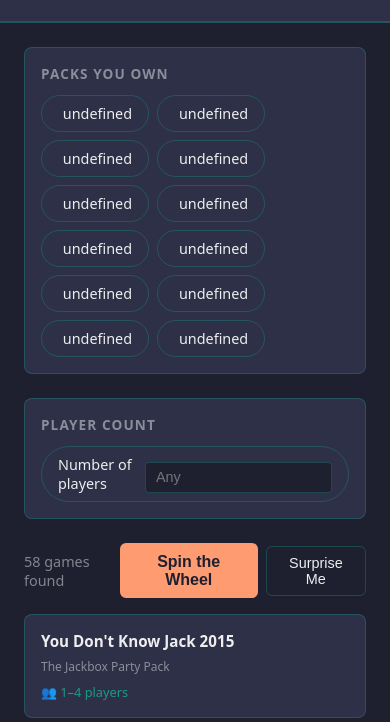
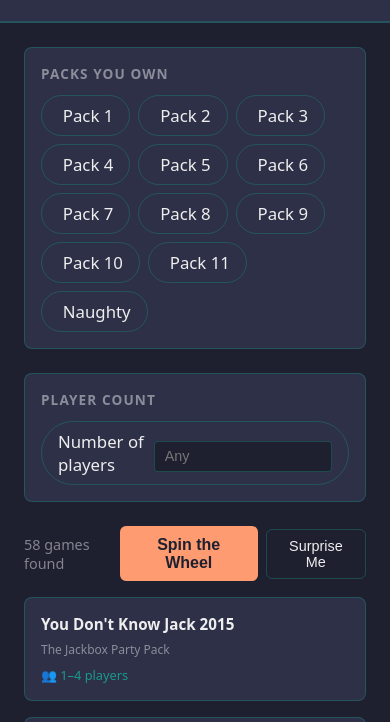
Before and after one commit to brandonmichaelpeterson/jackbox-helper, a website built with Vite: page index.html in a window 390 px wide. Shown: the part 89-811 px from the top of the page. Built offline with nearby package versions, Linux system fonts and the light colour scheme.

Commit message:
increase size of short pack names

```diff
--- a/src/data/games.ts
+++ b/src/data/games.ts
@@ -8,6 +8,7 @@ export const packs: Pack[] = [
   {
     id: 'pack-1',
     name: 'The Jackbox Party Pack',
+    shortName: 'Pack 1',
     releaseYear: 2014,
     games: [
       {
@@ -62,6 +63,7 @@ export const packs: Pack[] = [
   {
     id: 'pack-2',
     name: 'The Jackbox Party Pack 2',
+    shortName: 'Pack 2',
     releaseYear: 2015,
     games: [
       {
@@ -116,6 +118,7 @@ export const packs: Pack[] = [
   {
     id: 'pack-3',
     name: 'The Jackbox Party Pack 3',
+    shortName: 'Pack 3',
     releaseYear: 2016,
     games: [
       {
@@ -170,6 +173,7 @@ export const packs: Pack[] = [
   {
     id: 'pack-4',
     name: 'The Jackbox Party Pack 4',
+    shortName: 'Pack 4',
     releaseYear: 2018,
     games: [
       {
@@ -224,6 +228,7 @@ export const packs: Pack[] = [
   {
     id: 'pack-5',
     name: 'The Jackbox Party Pack 5',
+    shortName: 'Pack 5',
     releaseYear: 2019,
     games: [
       {
@@ -278,6 +283,7 @@ export const packs: Pack[] = [
   {
     id: 'pack-6',
     name: 'The Jackbox Party Pack 6',
+    shortName: 'Pack 6',
     releaseYear: 2020,
     games: [
       {
@@ -332,6 +338,7 @@ export const packs: Pack[] = [
   {
     id: 'pack-7',
     name: 'The Jackbox Party Pack 7',
+    shortName: 'Pack 7',
     releaseYear: 2021,
     games: [
       {
@@ -386,6 +393,7 @@ export const packs: Pack[] = [
   {
     id: 'pack-8',
     name: 'The Jackbox Party Pack 8',
+    shortName: 'Pack 8',
     releaseYear: 2022,
     games: [
       {
@@ -440,6 +448,7 @@ export const packs: Pack[] = [
   {
     id: 'pack-9',
     name: 'The Jackbox Party Pack 9',
+    shortName: 'Pack 9',
     releaseYear: 2022,
     games: [
       {
@@ -494,6 +503,7 @@ export const packs: Pack[] = [
   {
     id: 'pack-10',
     name: 'The Jackbox Party Pack 10',
+    shortName: 'Pack 10',
     releaseYear: 2023,
     games: [
       {
@@ -548,6 +558,7 @@ export const packs: Pack[] = [
   {
     id: 'pack-11',
     name: 'The Jackbox Party Pack 11',
+    shortName: 'Pack 11',
     releaseYear: 2024,
     games: [
       {
@@ -601,6 +612,7 @@ export const packs: Pack[] = [
   {
     id: 'naughty-pack',
     name: 'The Jackbox Naughty Pack',
+    shortName: 'Naughty',
     releaseYear: 2024,
     games: [
       {
--- a/src/style.css
+++ b/src/style.css
@@ -182,7 +182,7 @@ body {
     border-radius: 999px;
     padding: 0.5rem 1rem;
     margin-bottom: 0;
-    font-size: 0.9rem;
+    font-size: 1.05rem;
     cursor: pointer;
   }
 
--- a/src/types.ts
+++ b/src/types.ts
@@ -15,6 +15,7 @@ export interface Game {
 export interface Pack {
   id: string;
   name: string;
+  shortName: string;
   releaseYear: number;
   games: Game[];
 }
```
